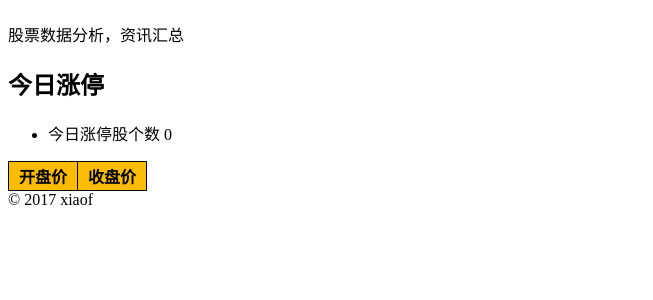
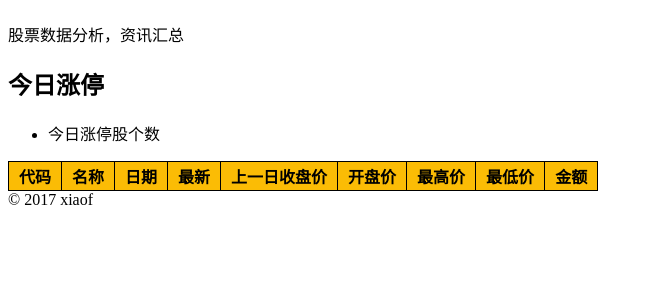
Before and after one commit to xiaof-github/stocklist, a web app: page / in a window 1280 px wide. Shown: the part 67-367 px from the top of the page, without its empty margins (0-653 px from the left). Run offline with its HTML, style and script files only (its server is not run), Linux system fonts and the light colour scheme; data that the repository does not hold is empty; some libraries are stand-ins or nearby versions.

Commit message:
实现今日涨停股票页面展示

```diff
--- a/src/main/webapp/index.html
+++ b/src/main/webapp/index.html
@@ -54,14 +54,21 @@
             <ul>
                 <li>
                     <a class='today-highlimit' >今日涨停股个数</a>
-                    <span class='count'>0</span>
+                    <span style="font-size: 18px;color: red;" id="hCount"></span>
                 </li>
             </ul>
             <table class="table" id="high">
                 <thead>
                 <tr>
-                    <th data-field="open">开盘价</th>
-                    <th data-field="close">收盘价</th>
+                    <th data-field="open">代码</th>
+                    <th data-field="open">名称</th>
+                    <th data-field="open">日期</th>
+                    <th data-field="open">最新</th>
+                    <th data-field="open">上一日收盘价</th>
+                    <th data-field="close">开盘价</th>
+                    <th data-field="close">最高价</th>
+                    <th data-field="close">最低价</th>
+                    <th data-field="close">金额</th>
                 </tr>
                 </thead>
                 <tbody class="sel"></tbody>
@@ -76,15 +83,6 @@
                 var table = $("#high");
                 var fileds = new Array();
 
-                $.get('https://api.github.com/repos/DiscoverMeteor/DiscoverMeteor_'+lang+'/contributors', function (data) {
-                    data.sort(function(obj1, obj2) {
-                        return obj2.contributions - obj1.contributions;
-                    });
-                    $.each(data, function (index, contributor) {
-                        if(contributor.login != 'SachaG' && contributor.login != 'tmeasday' && contributor.login != 'rgoomar')
-                            $('.contributors').append('<li><img src="'+contributor.avatar_url+'"/><a href="'+contributor.html_url+'">'+contributor.login+'</a> <span>('+contributor.contributions+')</span></li>')
-                    });
-                });
 
                 $.get('http://localhost:8080/api/highlimit', function (data) {
                     console.log(data);
@@ -92,10 +90,30 @@
                     var tbody = '';
                     var result = JSON.parse(data);
                     var list = result.data;
+                    $("#hCount").html(list.length);
                     $.each(list, function(index, el) {
                         var tr = "<tr>";
+                        tr += "<td>" + el.code;
+                        tr += "<td>" + el.name;
+                        console.log(el.date);
+                        var formate_datetime;
+                        var array = el.date.split(",");
+                        var array_b = array[1].split(" ");
+                        var array_a = array[0].split(" ");
+                        var month = ['Jan', 'Feb', 'Mar', 'Apr', 'May', 'Jun', 'Jul', 'Aug', 'Sep', 'Oct', 'Nov', 'Dec'];
+                        for (var i =0; i< month.length;i++){
+                            if(month[i].toLowerCase() == array_a[0].toLowerCase()){
+                                break;
+                            }
+                        }
+                        formate_datetime = array_b[1] + "-" + (i+1) + "-" + array_a[1];
+                        tr += "<td>" + formate_datetime;
+                        tr += "<td>" + el.price;
                         tr += "<td>" + el.preClose;
-                        tr += "<td>" + el.price;
+                        tr += "<td>" + el.open;
+                        tr += "<td>" + el.high;
+                        tr += "<td>" + el.low;
+                        tr += "<td>" + el.amount + "元";
                         tr += "</tr>";
                         tbody += tr;
                     });
```
Also changed, not shown: 1 other file.
